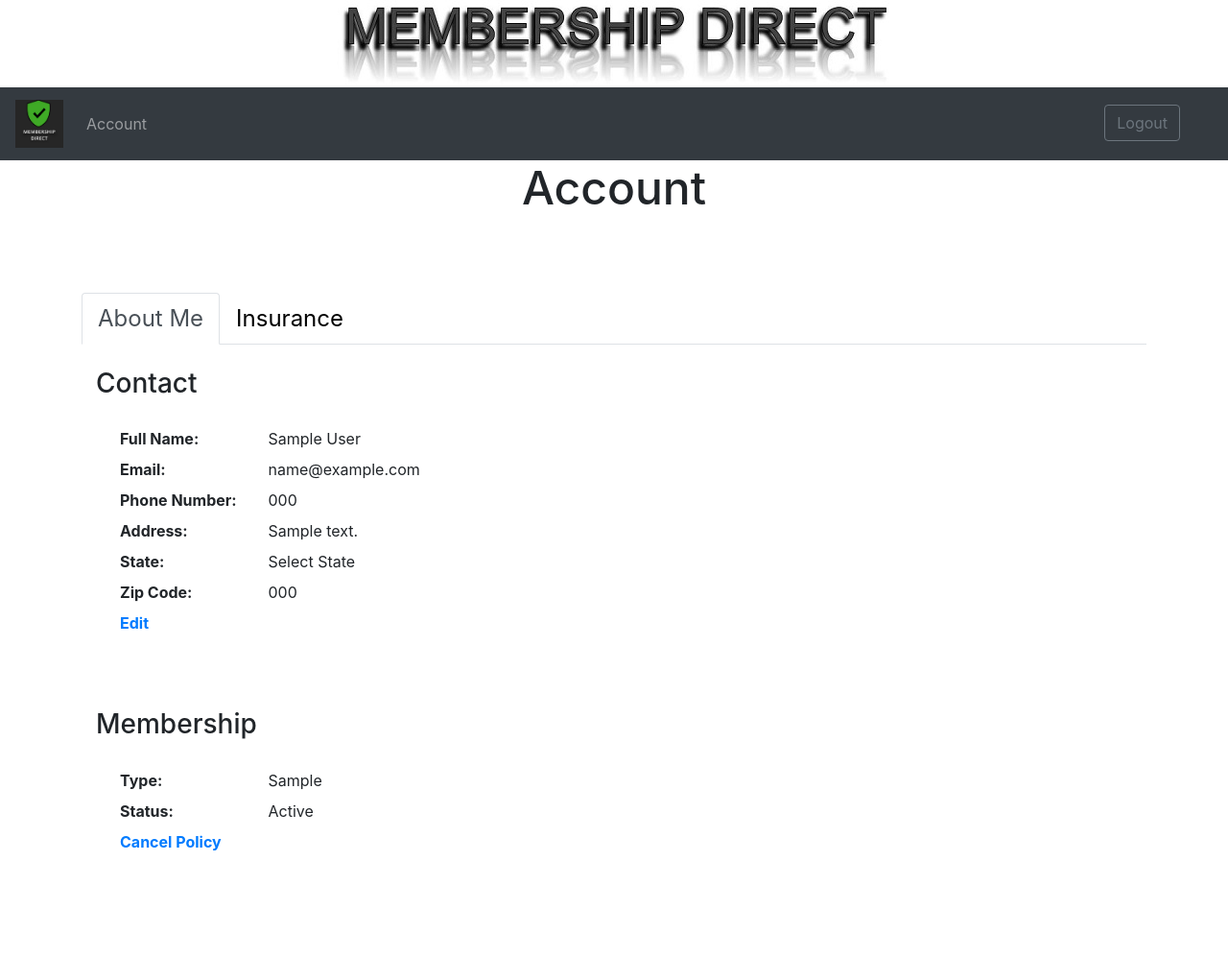
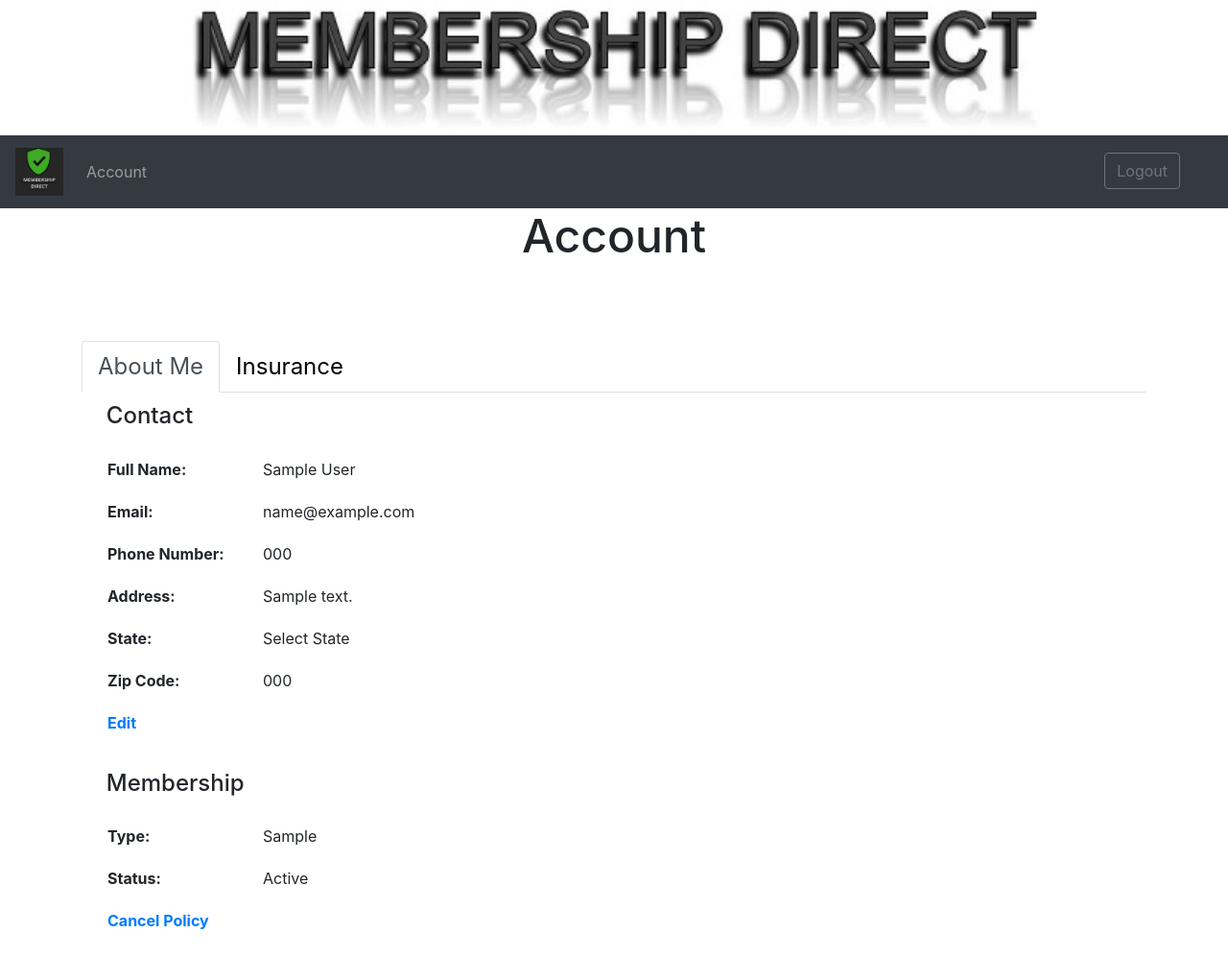
Before and after one commit to newman15/Membership-Direct, a PHP site: page /account.php in a window 1280 px wide. Shown: the whole page at 96% size. Before the commit the page ends 886 px from the top, so only its background shows below. Run offline with PHP 8.4, Linux system fonts and the light colour scheme; the visitor is signed in with stand-in values (Sample User, id 1); tables that the repository leaves empty or names only in its code hold one stand-in row (values such as "Sample post").

Commit message:
account, portal-nav adjusted
account uses tables, portal-nav resizes dynamically

```diff
--- a/account.php
+++ b/account.php
@@ -97,18 +97,30 @@
         line-height: 2;
         margin:25px;
     }
+
     .list-box{
         display: flex;
         flex-direction: row;
         line-height: 2;
-        margin:25px;
-        height: 200px;
+        margin: 2%;
+        height: 25%;
         overflow: auto;
     }
-    .left-col{
-        font-weight: bold;
+
+    .tab-content h4 {
+        padding:1%;
+    }
+
+    #test th{
+        border-style: none;
         width:15%;
     }
+
+    #test td{
+        border-style: none;
+        vertical-align: middle;
+    }
+
 </style>
 </head>
 <body>
@@ -127,87 +139,64 @@
             </ul>
             <!-- Tab panes -->
             <div class="tab-content">
+                <!-- About Me tab -->
+                <div id="about_me" class="container tab-pane active">
+                    <table class="table" id="test">
+                    <h4>Contact</h4>
+                        <tbody>
+                            <tr><th>Full Name:</th><td><?php echo $firstName . " " . $lastName ?></td></tr>
+                            <tr><th>Email:</th><td><?php echo $email ?></td></tr>
+                            <tr><th>Phone Number:</th><td><?php echo $phone_number ?></td></tr>
+                            <tr><th>Address:</th><td><?php echo $address ?></td></tr>
+                            <tr><th>State:</th><td><?php echo $state ?></td></tr>
+                            <tr><th>Zip Code:</th><td><?php echo $zip_code ?></td></tr>
+                            <tr><th><a href="edit-contact.php">Edit</a></th></tr>
+                        </tbody>
+                    </table>
 
-                <!-- About Me tab -->
-                <div id="about_me" class="container tab-pane active"><br/>
-                    <h3>Contact </h3>
-                    <div class="flex-container">
-                        <div class="left-col">
-                            Full Name:<br/>
-                            Email:<br/>
-                            Phone Number:<br/>
-                            Address:<br/>
-                            State:<br/>
-                            Zip Code:<br/>
-                            <a href="edit-contact.php">Edit</a>
-                        </div>
-                        <div>
-                            <?php echo $firstName . " " . $lastName ?><br/>
-                            <?php echo $email ?><br/>
-                            <?php echo $phone_number ?><br/>
-                            <?php echo $address ?><br/>
-                            <?php echo $state ?><br/>
-                            <?php echo $zip_code ?><br/>
-                        </div>
-                    </div>
-
-                    <br/><br/>
-                    <h3>Membership</h3>
-                    <div class="flex-container">
-                        <div class="left-col">
-                            Type:<br/>
-                            Status:<br/><a href="policy-cancel.php">Cancel Policy</a>
-                        </div>
-
-                        <div>
-                            <?php echo $member_type ?><br/>
-                            <?php echo $member_status ?><br/>
-                        </div>
-                    </div>
-
+                    <table class="table" id="test">
+                    <h4>Membership</h4>
+                        <tbody>
+                            <tr><th>Type:</th><td><?php echo $member_type ?></td></tr>
+                            <tr><th>Status:</th><td><?php echo $member_status ?></td></tr>
+                            <tr><th><a href="policy-cancel.php">Cancel Policy</a></th></tr>
+                        </tbody>
+                    </table>
                 </div> <!--end About Me tab-->
 
                 <!-- Insurance tab -->
-                <div id="insurance" class="container tab-pane fade"><br>
-                    <h3>Insurance</h3>
-                    <div class="flex-container">
-                        <div class="left-col">
-                            Provider:<br/>
-                            Policy Number:<br/>
-                            Number of Claims:<br/>
-                            Business ID:<br/>
-                        </div>
+                <div id="insurance" class="container tab-pane fade">
+                    <table class="table" id="test">
+                    <h4>Insurance</h4>
+                        <tbody>
+                            <tr><th>Provider:</th><td><?php echo $provider ?></td></tr>
+                            <tr><th>Policy Number:</th><td><?php echo $policy_number ?></td></tr>
+                            <tr><th>Number of Claims:</th><td><?php echo $number_of_claims ?></td></tr>
+                            <tr><th>Business ID:</th><td><?php echo $business_id ?></td></tr>
+                        </tbody>
+                    </table>
 
-                        <div>
-                            <?php echo $provider ?><br/>
-                            <?php echo $policy_number ?><br/>
-                            <?php echo $number_of_claims ?><br/>
-                            <?php echo $business_id ?><br/>
-                        </div>
-                    </div>
-                    <br/><br/>
-
-                    <h3>Vehicle(s)</h3>
+                    <h4>Vehicle(s)</h4>
                     <a class="btn btn-primary" href="add-vehicle.php">Add Vehicle</a>
                     <div class="list-box">
                         <?php
-                            echo "<div class='left-col'>";
-                            for ($i = 0; $i < count($vehicles); $i++)
-                                echo "Make:<br/>Model:<br/>Year:<br/>Color:<br/>VIN:<br/><a href='edit-vehicle.php?vehicle=".$i."'>Edit</a><br/><br/>";
-
-                            echo "</div><div>";
+                            echo "<table class='table' id='test'>";
 
                             for ($i = 0; $i < count($vehicles); $i++)
                             {
-                                echo $vehicles[$i][0]."<br/>".$vehicles[$i][1]."<br/>".$vehicles[$i][2];
-                                echo "<br/>".$vehicles[$i][3]."<br/>".$vehicles[$i][4]."<br/><br/><br/>";
+                                echo "<tbody>";
+                                echo "<tr><th>Make:</th><td>".$vehicles[$i][0]."</td></tr>";
+                                echo "<tr><th>Model:</th><td>".$vehicles[$i][1]."</td></tr>";
+                                echo "<tr><th>Year:</th><td>".$vehicles[$i][2]."</td></tr>";
+                                echo "<tr><th>Color:</th><td>".$vehicles[$i][3]."</td></tr>";
+                                echo "<tr><th>VIN:</th><td>".$vehicles[$i][4]."</td></tr>";
+                                echo "<tr><th><a href='edit-vehicle.php?vehicle=".$i."'>Edit</a></th></tr>";
+                                echo "<tr><th></th></tr>";
                             }
-                            echo "</div>";
+                            echo "</table>";
                         ?>
                     </div>
-
-            </div>
+                </div> <!--end Insurance tab-->
         </div>
-        <br/><br/>
 </body>
 </html>
--- a/portal-nav.php
+++ b/portal-nav.php
@@ -1,5 +1,32 @@
+
+<style>
+    #banner {
+        width:100%;
+    }
+
+    /* Mobile padding s*/
+    @media only screen and (min-width: 0px) {
+        #banner {
+            padding: 0;
+        }
+    }
+
+    @media only screen and (min-width: 801px) {
+        #banner {
+            padding: 0 15% 0 15%;
+        }
+    }
+
+    @media only screen and (min-width: 1401px) {
+        #banner {
+            padding: 0 25% 0 25%;
+        }
+    }
+
+</style>
+
 <center>
-    <img src="img/banner_1.jpg" alt="banner_unavail">
+    <img id="banner" src="img/banner_1.jpg" alt="banner_unavail">
 </center>
 
     <nav class="navbar navbar-expand-sm bg-dark navbar-dark sticky-top">
```
